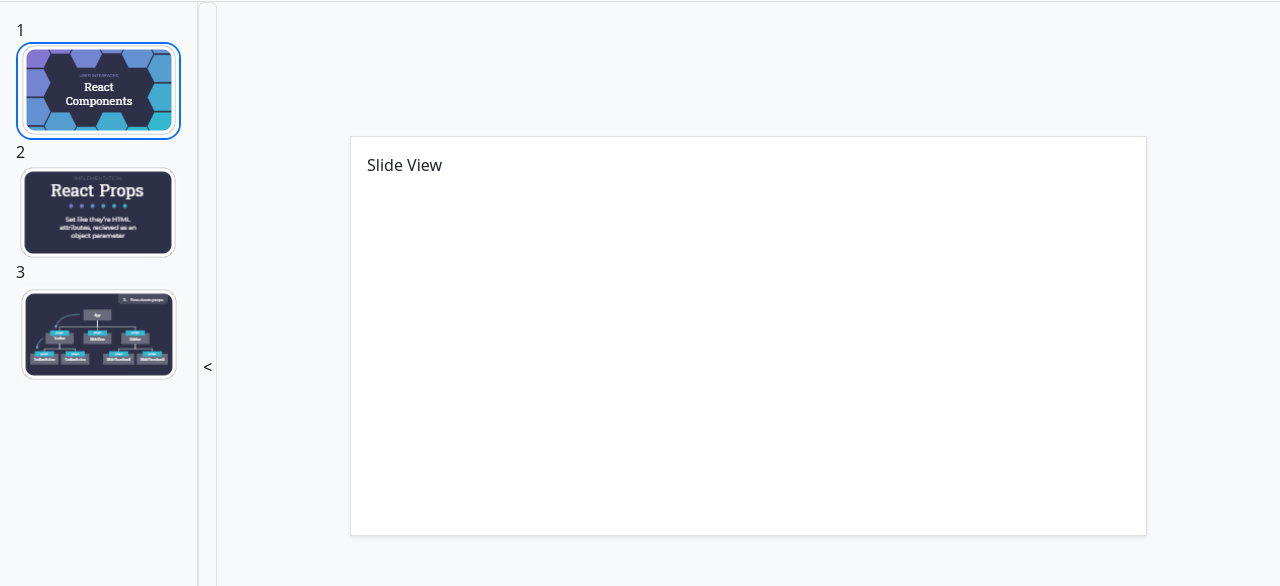
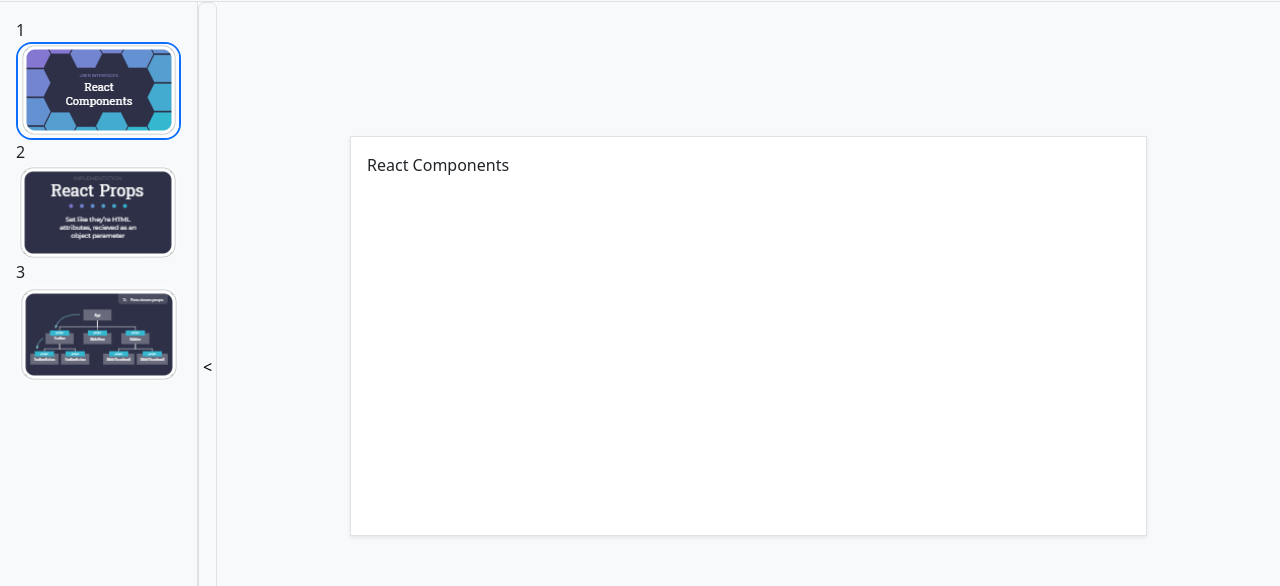
Before and after one commit to natafaye/fesd-slides-clone, a React (Vite) app: page / in a window 1280 px wide. Shown: the part 69-655 px from the top of the page. Built offline with nearby package versions, Linux system fonts and the light colour scheme.

Commit message:
react-lifting-state-up

```diff
--- a/src/App.tsx
+++ b/src/App.tsx
@@ -1,14 +1,43 @@
 import Toolbar from "./Toolbar"
 import Sidebar from "./Sidebar"
 import SlideView from "./SlideView"
+import { useState } from "react"
+import thumbnailImage1 from "./assets/thumbnail-1.png"
+import thumbnailImage2 from "./assets/thumbnail-2.png"
+import thumbnailImage3 from "./assets/thumbnail-3.png"
+
+const testSlides = [
+  {
+      id: 0,
+      order: 1,
+      image: thumbnailImage1,
+      text: "React Components"
+  },
+  {
+      id: 1,
+      order: 2,
+      image: thumbnailImage2,
+      text: "React Props"
+  },
+  {
+      id: 2,
+      order: 3,
+      image: thumbnailImage3,
+      text: "Passing down props"
+  },
+]
 
 export default function App() {
+  const [selectedSlideId, setSelectedSlideId] = useState(0)
+
+  const selectedSlide = testSlides.find(s => s.id === selectedSlideId)
+
   return (
     <div className="d-flex flex-column vh-100">
       <Toolbar/>
       <div className="d-flex flex-grow-1">
-        <Sidebar/>
-        <SlideView/>
+        <Sidebar slides={testSlides} selectedSlideId={selectedSlideId} setSelectedSlideId={setSelectedSlideId}/>
+        <SlideView slide={selectedSlide}/>
       </div>
     </div>
   )
--- a/src/Sidebar.tsx
+++ b/src/Sidebar.tsx
@@ -1,30 +1,14 @@
 import { useState } from "react";
 import SlideThumbnail from "./SlideThumbnail";
-import thumbnailImage1 from "./assets/thumbnail-1.png"
-import thumbnailImage2 from "./assets/thumbnail-2.png"
-import thumbnailImage3 from "./assets/thumbnail-3.png"
 
-const testSlides = [
-    {
-        id: 0,
-        order: 1,
-        image: thumbnailImage1
-    },
-    {
-        id: 1,
-        order: 2,
-        image: thumbnailImage2
-    },
-    {
-        id: 2,
-        order: 3,
-        image: thumbnailImage3
-    },
-]
+type SidebarProps = {
+    slides: Array<{ id: number, order: number, image: string }>
+    selectedSlideId: number
+    setSelectedSlideId: (newValue: number) => void
+}
 
-export default function Sidebar() {
+export default function Sidebar({ slides, selectedSlideId, setSelectedSlideId }: SidebarProps) {
     const [isExpanded, setIsExpanded] = useState(true)
-    const [selectedSlideId, setSelectedSlideId] = useState(0)
 
     const handleButtonClick = () => {
         setIsExpanded(!isExpanded)
@@ -38,8 +22,13 @@ export default function Sidebar() {
         <>
             {isExpanded ? (
                 <div className="border-end bg-light p-3 d-flex flex-column">
-                    {testSlides.map(s => (
-                        <SlideThumbnail key={s.id} slide={s} onSelected={handleSlideClick} isSelected={s.id === selectedSlideId} />
+                    {slides.map(s => (
+                        <SlideThumbnail
+                            key={s.id}
+                            slide={s}
+                            onSelected={handleSlideClick}
+                            isSelected={s.id === selectedSlideId}
+                        />
                     ))}
                 </div>
             ) : null}
--- a/src/SlideView.tsx
+++ b/src/SlideView.tsx
@@ -1,9 +1,16 @@
-export default function SlideView() {
+
+type SlideViewProps = {
+    slide?: { id: number, order: number, image: string, text: string }
+}
+
+export default function SlideView({ slide }: SlideViewProps) {
     let slideHeight = 400
     return (
         <div className="flex-grow-1 d-flex flex-column">
             <div className="d-flex flex-grow-1 justify-content-center align-items-center bg-light">
-                <div className="bg-white m-3 w-75 shadow-sm p-3 border" style={{ height: slideHeight + "px"}}>Slide View</div>
+                <div className="bg-white m-3 w-75 shadow-sm p-3 border" style={{ height: slideHeight + "px"}}>
+                    { slide?.text }
+                </div>
             </div>
             <div>
                 <textarea className="form-control" defaultValue="Speaker Notes"></textarea>
```
